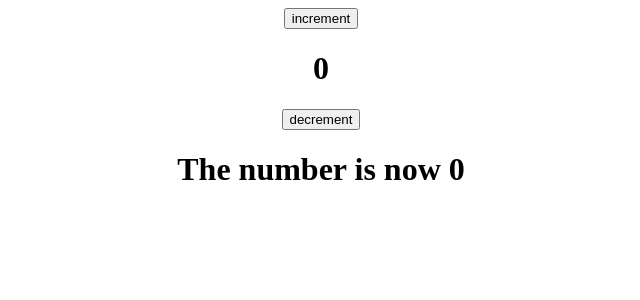
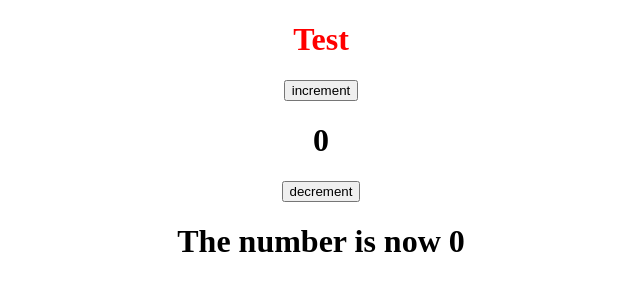
Before and after one commit to Codekazuki/40daysofreact, a React (Create React App) app: page / in a window 1280 px wide. Shown: the top 300 px of the page, without its empty margins (319-959 px from the left). Built offline with nearby package versions, Linux system fonts and the light colour scheme.

Commit message:
checking

```diff
--- a/src/App.js
+++ b/src/App.js
@@ -1,5 +1,6 @@
 import { useState } from "react";
 import "./App.css";
+import Test from "./Testing/Test";
 
 function App() {
   const [count, setCount] = useState(0);
@@ -12,6 +13,7 @@ function App() {
   }
   return (
     <div className='App'>
+      <Test />
       <button onClick={incr}>increment</button>
       <h1>{count}</h1>
       <button onClick={dcr}>decrement</button>
--- /dev/null
+++ b/src/Testing/Test.js
@@ -0,0 +1,7 @@
+import React from "react";
+import "./test.css";
+const Test = () => {
+  return <h1 className='test'>Test</h1>;
+};
+
+export default Test;
--- /dev/null
+++ b/src/Testing/test.css
@@ -0,0 +1,3 @@
+.test {
+  color: red;
+}
```
